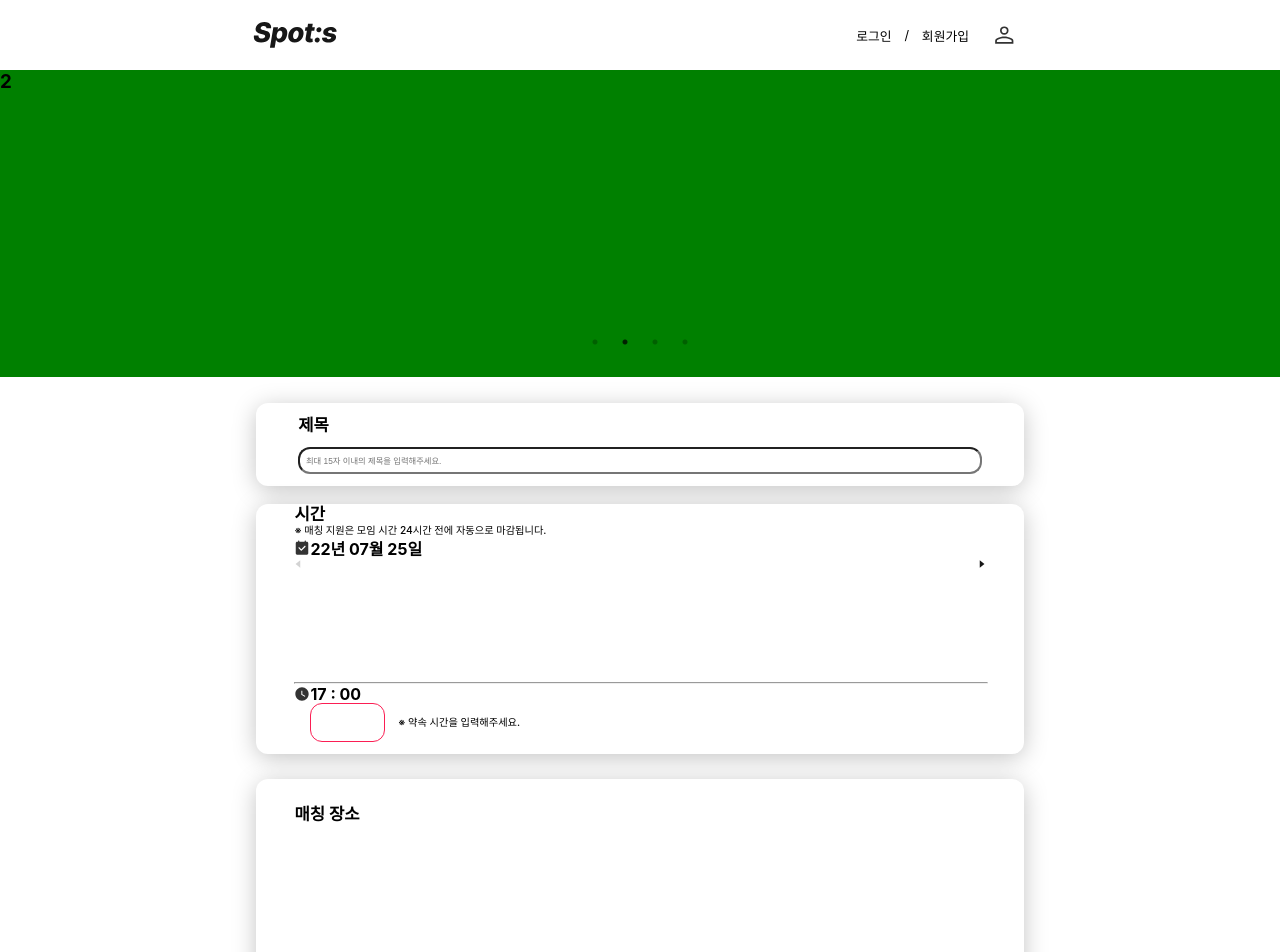
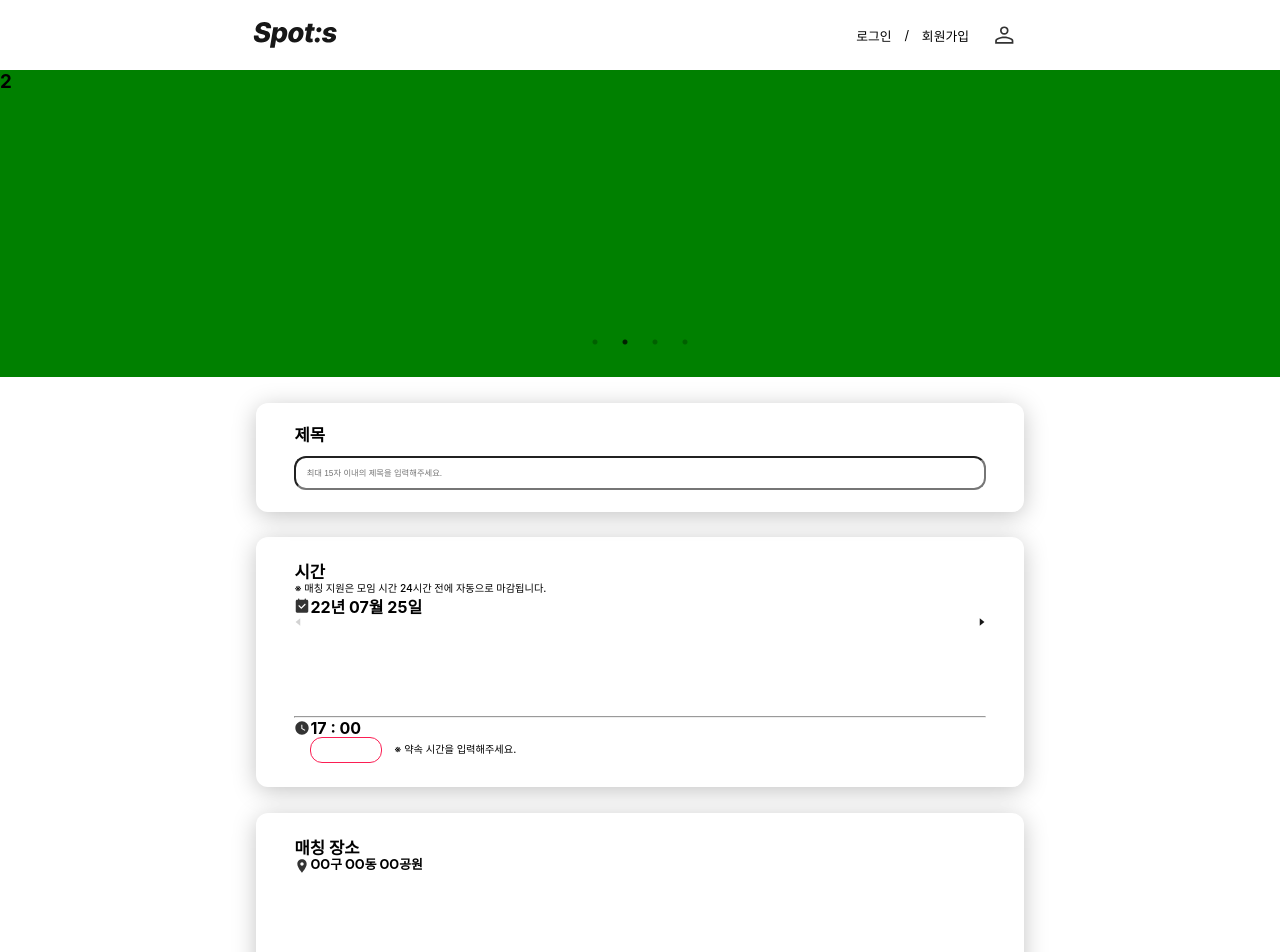
Before and after one commit to KMU-WINK/spots-client, a React (Vite) app: page /matching/make in a window 1280 px wide. Shown: the top 952 px of the page. Built offline with nearby package versions, Linux system fonts and the light colour scheme.

Commit message:
SPT-03 [feat] 레이아웃 2차..

```diff
--- a/src/components/MatchMake/Date/index.jsx
+++ b/src/components/MatchMake/Date/index.jsx
@@ -3,6 +3,7 @@ import * as styled from './styles';
 
 const Date = () => {
     return(
+        <styled.DateContainer>
             <styled.DateBox>
                 <styled.DateText>
                     시간
@@ -38,6 +39,8 @@ const Date = () => {
                 </styled.TimeGetBox>
 
             </styled.DateBox>
+        </styled.DateContainer>
+
     )
 }
 
--- a/src/components/MatchMake/Date/styles.jsx
+++ b/src/components/MatchMake/Date/styles.jsx
@@ -4,17 +4,22 @@ import prevArrowInvalid from '../../../imgs/MatchMake/prevArrowInvalid.svg';
 import nextArrowValid from '../../../imgs/MatchMake/nextArrowValid.svg';
 import watch from '../../../imgs/MatchMake/watch.svg';
 
+export const DateContainer = styled.div`
+  width: 60%;
+  height: 19.5vw;
+  display : flex;
+  align-items: center;
+  justify-content : center;
+  box-shadow: 0px 4px 24px -1px rgba(0,0,0,0.25);
+  border-radius: 12px;
+  margin-top : 2vw;
+`
+
 export const DateBox = styled.div`
-    width: 60%;
-    height: 19.5vw;
+    width : 90%;
+    height : 80%;
     display : flex;
     flex-direction : column;
-    // align-items: center;
-    // justify-content : space-evenly;
-    background-color : white;
-    box-shadow: 0px 4px 24px -1px rgba(0,0,0,0.25);
-    border-radius: 12px;
-    margin-top : 1.4vw;
 `;
 
 export const DateText = styled.p`
@@ -22,7 +27,6 @@ export const DateText = styled.p`
     font-weight: 700;
     font-style: normal;
     line-height: 1.6vw;
-    margin-left : 5%;
 `
 
 export const DateInform = styled.p`
@@ -30,13 +34,11 @@ export const DateInform = styled.p`
     font-weight: 500;
     font-style: normal;
     line-height: 0.9vw;
-    margin-left : 5%;
 `
 
 export const DateTime = styled.div`
     display : flex;
     align-items: center;
-    margin-left : 5%;
 `;
 
 export const CalendarCheck = styled.img.attrs({
@@ -55,8 +57,6 @@ export const DateTimeText = styled.p`
 export const CalendarBox = styled.div`
     display : flex;
     height : 9.5vw;
-    width : 90%;
-    margin-left : 5%;
     justify-content : space-between;
 `;
 
@@ -76,14 +76,11 @@ export const NextArrowValid = styled.img.attrs({
 
 
 export const Horizon = styled.hr`
-  width : 90%;
-  margin-left : 5%;
 `;
 
 export const TimeBox = styled.div`
   display : flex;
   align-items : center;
-  margin-left : 5%;
 `
 
 export const Watch = styled.img.attrs({
@@ -102,7 +99,6 @@ export const TimeText = styled.p`
 export const TimeGetBox = styled.div`
   display : flex;
   height : 15%;
-  margin-left : 5%;
   align-items : center;
 `
 
--- a/src/components/MatchMake/Location/index.jsx
+++ b/src/components/MatchMake/Location/index.jsx
@@ -8,6 +8,13 @@ const Location = () => {
                 <styled.LocationText>
                     매칭 장소
                 </styled.LocationText>
+                <styled.PlaceInform>
+                    <styled.Place />
+                    <styled.PlaceText>
+                        OO구 OO동 OO공원
+                    </styled.PlaceText>
+                </styled.PlaceInform>
+
             </styled.LocationBox>
         </styled.LocationContainer>
     )
--- a/src/components/MatchMake/Location/styles.jsx
+++ b/src/components/MatchMake/Location/styles.jsx
@@ -26,3 +26,29 @@ export const LocationText = styled.p`
     font-style: normal;
     line-height: 1.6vw;
 `
+
+export const PlaceInform = styled.div`
+    display : flex;
+
+`
+
+export const Place = styled.img.attrs({
+    src: place,
+  })`
+    width: 1.25vw;
+    height: 1.25vw;
+`;
+
+export const PlaceText = styled.p`
+    font-size : 1vw;
+    font-weight: 700;
+    font-style: normal;
+    line-height: 1.1vw;
+`
+
+export const address = styled.p`
+    font-size : 0.8vw;
+    font-weight: 500;
+    font-style: normal;
+    line-height: 0.9vw;
+`
--- a/src/components/MatchMake/Title/index.jsx
+++ b/src/components/MatchMake/Title/index.jsx
@@ -3,6 +3,7 @@ import * as styled from './styles';
 
 const Title = () => {
     return(
+        <styled.TitleContainer>
             <styled.TitleBox>
                 <styled.TitleText>
                     제목
@@ -11,6 +12,8 @@ const Title = () => {
 
                 </styled.TitleGet>
             </styled.TitleBox>
+        </styled.TitleContainer>
+
     )
 }
 
--- a/src/components/MatchMake/Title/styles.jsx
+++ b/src/components/MatchMake/Title/styles.jsx
@@ -1,16 +1,22 @@
 import styled from 'styled-components';
 
-export const TitleBox = styled.div`
+export const TitleContainer = styled.div`
     width: 60%;
-    height: 6.5vw;
+    height: 8.5vw;
     display : flex;
-    flex-direction : column;
     align-items: center;
-    justify-content : space-evenly;
-    background-color : white;
+    justify-content : center;
     box-shadow: 0px 4px 24px -1px rgba(0,0,0,0.25);
     border-radius: 12px;
     margin-top : 2vw;
+`
+
+export const TitleBox = styled.div`
+    width : 90%;
+    height : 80%;
+    display : flex;
+    flex-direction : column;
+    justify-content : space-evenly;
 `;
 
 export const TitleText = styled.p`
@@ -18,8 +24,6 @@ export const TitleText = styled.p`
     font-weight: 700;
     font-style: normal;
     line-height: 1.6vw;
-    // background-color : blue;
-    width : 89%;
 `
 
 export const TitleGet = styled.input.attrs({
@@ -29,7 +33,6 @@ export const TitleGet = styled.input.attrs({
     font-size : 0.65vw;
     font-weight: 500;
     font-style: normal;
-    width : 87%;
     border-radius : 12px;
-    padding : 0.5vw;
+    padding : 0.8vw;
 `
```
Lines whose indentation alone changed are shown as unchanged.
